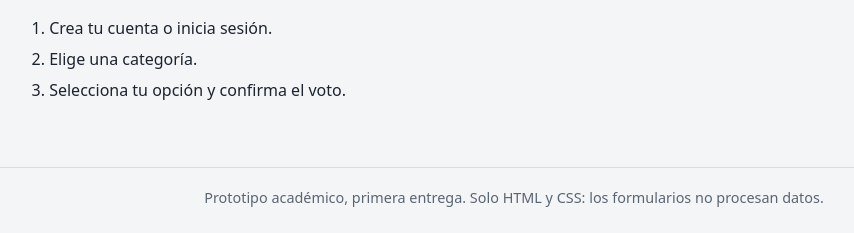
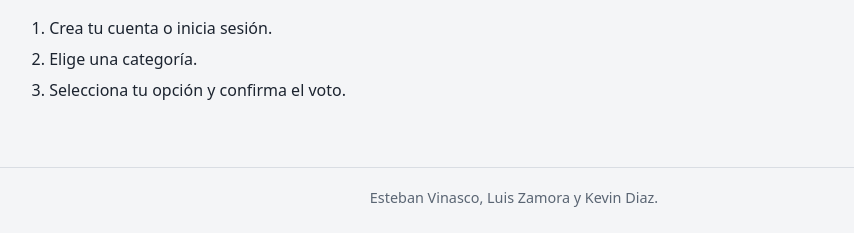
Before and after one commit to Z4T00/votaciones-vallenato-2027-django, a Django app: page / in a window 1280 px wide. Shown: the part 567-800 px from the top of the page, without its empty margins (126-980 px from the left). Run offline with Django 5.2, Linux system fonts and the light colour scheme.

Commit message:
Actualiza plantillas de administracion e inicio

```diff
--- a/templates/admin-categorias.html
+++ b/templates/admin-categorias.html
@@ -21,6 +21,6 @@
 <div class="card"><h3>Nueva categoría</h3><form><label>Nombre<input type="text" placeholder="Ej. Piqueria"></label><label>Descripción<textarea rows="2"></textarea></label><div class="acciones"><button type="button">Guardar categoría</button></div></form></div>
 <h2 style="margin-top:2rem">Categorías registradas</h2><div class="tabla"><table><thead><tr><th>Nombre</th><th>Descripción</th><th>Acciones</th></tr></thead><tbody><tr><td>Rey Profesional</td><td>Los mejores acordeoneros del país compiten…</td><td><button type="button" class="sec peq">Editar</button><button type="button" class="sec peq">Eliminar</button></td></tr><tr><td>Rey Aficionado</td><td>Ejecutantes que mantienen viva la tradició…</td><td><button type="button" class="sec peq">Editar</button><button type="button" class="sec peq">Eliminar</button></td></tr><tr><td>Rey Juvenil</td><td>Nuevos talentos del acordeón, la caja y la…</td><td><button type="button" class="sec peq">Editar</button><button type="button" class="sec peq">Eliminar</button></td></tr><tr><td>Canción Inédita</td><td>Composiciones nuevas que aún no se han gra…</td><td><button type="button" class="sec peq">Editar</button><button type="button" class="sec peq">Eliminar</button></td></tr></tbody></table></div>
 </main>
-<footer class="site-footer"><div class="wrap">Prototipo académico, primera entrega. Solo HTML y CSS: los formularios no procesan datos.</div></footer>
+<footer class="site-footer"><div class="wrap">Esteban Vinasco, Luis Zamora y Kevin Diaz.</div></footer>
 </body>
 </html>
--- a/templates/admin-votaciones.html
+++ b/templates/admin-votaciones.html
@@ -21,6 +21,6 @@
 <div class="card"><h3>Nueva votación</h3><form><label>Nombre<input type="text" placeholder="Ej. Final Rey Profesional"></label><label>Categoría<select><option>Rey Profesional</option><option>Rey Aficionado</option><option>Rey Juvenil</option><option>Canción Inédita</option></select></label><label>Fecha de apertura<input type="date" placeholder=""></label><label>Fecha de cierre<input type="date" placeholder=""></label><div class="acciones"><button type="button">Guardar votación</button></div></form></div>
 <h2 style="margin-top:2rem">Votaciones registradas</h2><div class="tabla"><table><thead><tr><th>Votación</th><th>Categoría</th><th>Estado</th><th>Acciones</th></tr></thead><tbody><tr><td>Final Rey Profesional</td><td>Rey Profesional</td><td><span class="estado">Abierta</span></td><td><button type="button" class="sec peq">Editar</button><button type="button" class="sec peq">Eliminar</button></td></tr><tr><td>Final Rey Aficionado</td><td>Rey Aficionado</td><td><span class="estado">Abierta</span></td><td><button type="button" class="sec peq">Editar</button><button type="button" class="sec peq">Eliminar</button></td></tr><tr><td>Premio Canción Inédita</td><td>Canción Inédita</td><td><span class="estado cerrada">Cerrada</span></td><td><button type="button" class="sec peq">Editar</button><button type="button" class="sec peq">Eliminar</button></td></tr></tbody></table></div>
 </main>
-<footer class="site-footer"><div class="wrap">Prototipo académico, primera entrega. Solo HTML y CSS: los formularios no procesan datos.</div></footer>
+<footer class="site-footer"><div class="wrap">Esteban Vinasco, Luis Zamora y Kevin Diaz.</div></footer>
 </body>
 </html>
--- a/templates/index.html
+++ b/templates/index.html
@@ -26,6 +26,6 @@
 <h2 style="margin-top:2rem">Cómo votar</h2>
 <ol class="pasos"><li>Crea tu cuenta o inicia sesión.</li><li>Elige una categoría.</li><li>Selecciona tu opción y confirma el voto.</li></ol>
 </main>
-<footer class="site-footer"><div class="wrap">Prototipo académico, primera entrega. Solo HTML y CSS: los formularios no procesan datos.</div></footer>
+<footer class="site-footer"><div class="wrap">Esteban Vinasco, Luis Zamora y Kevin Diaz.</div></footer>
 </body>
 </html>
--- a/templates/resultado.html
+++ b/templates/resultado.html
@@ -21,6 +21,6 @@
 <h1>Voto registrado</h1><p>Gracias por participar en el Festival de la Leyenda Vallenata 2027. Los resultados se publicarán al cierre de la votación.</p>
 <div class="acciones" style="justify-content:center"><a class="btn" href="categorias.html">Votar en otra categoría</a><a class="btn sec" href="index.html">Ir al inicio</a></div></section>
 </main>
-<footer class="site-footer"><div class="wrap">Prototipo académico, primera entrega. Solo HTML y CSS: los formularios no procesan datos.</div></footer>
+<footer class="site-footer"><div class="wrap">Esteban Vinasco, Luis Zamora y Kevin Diaz.</div></footer>
 </body>
 </html>
```
